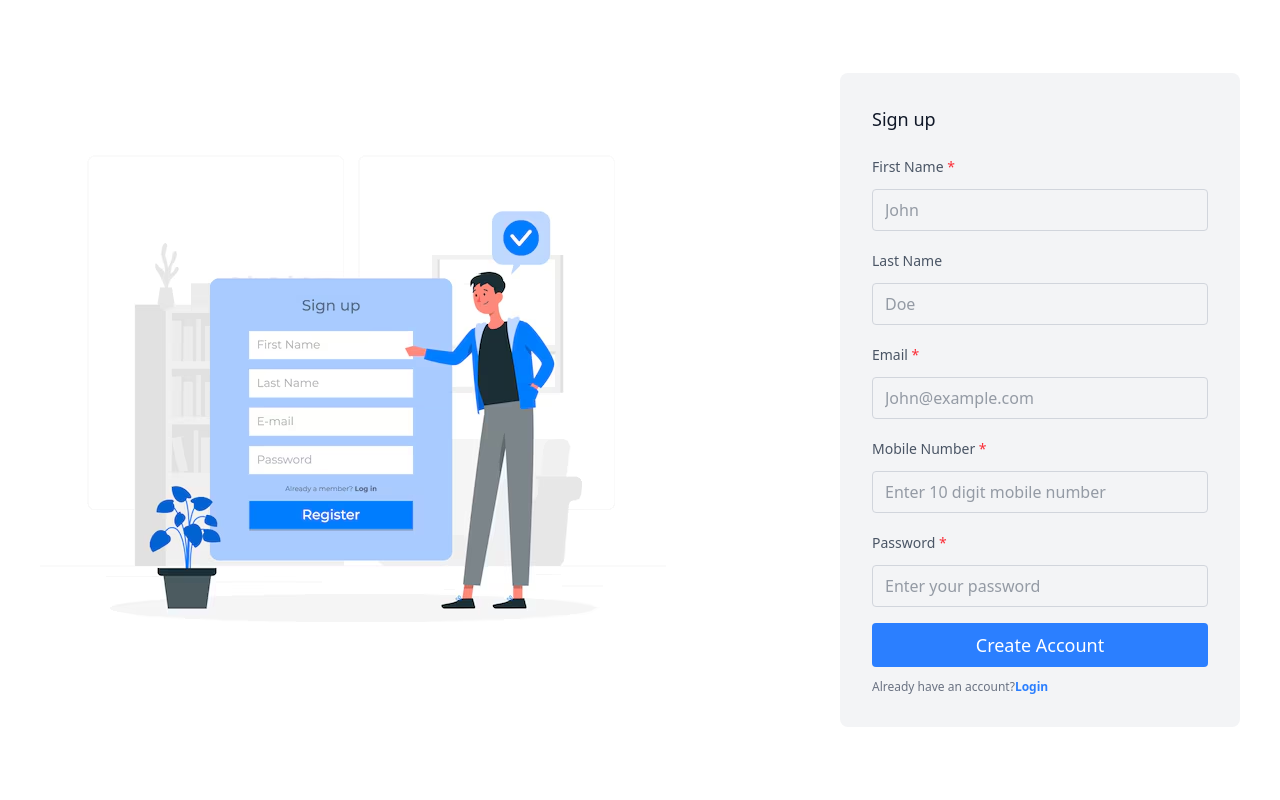
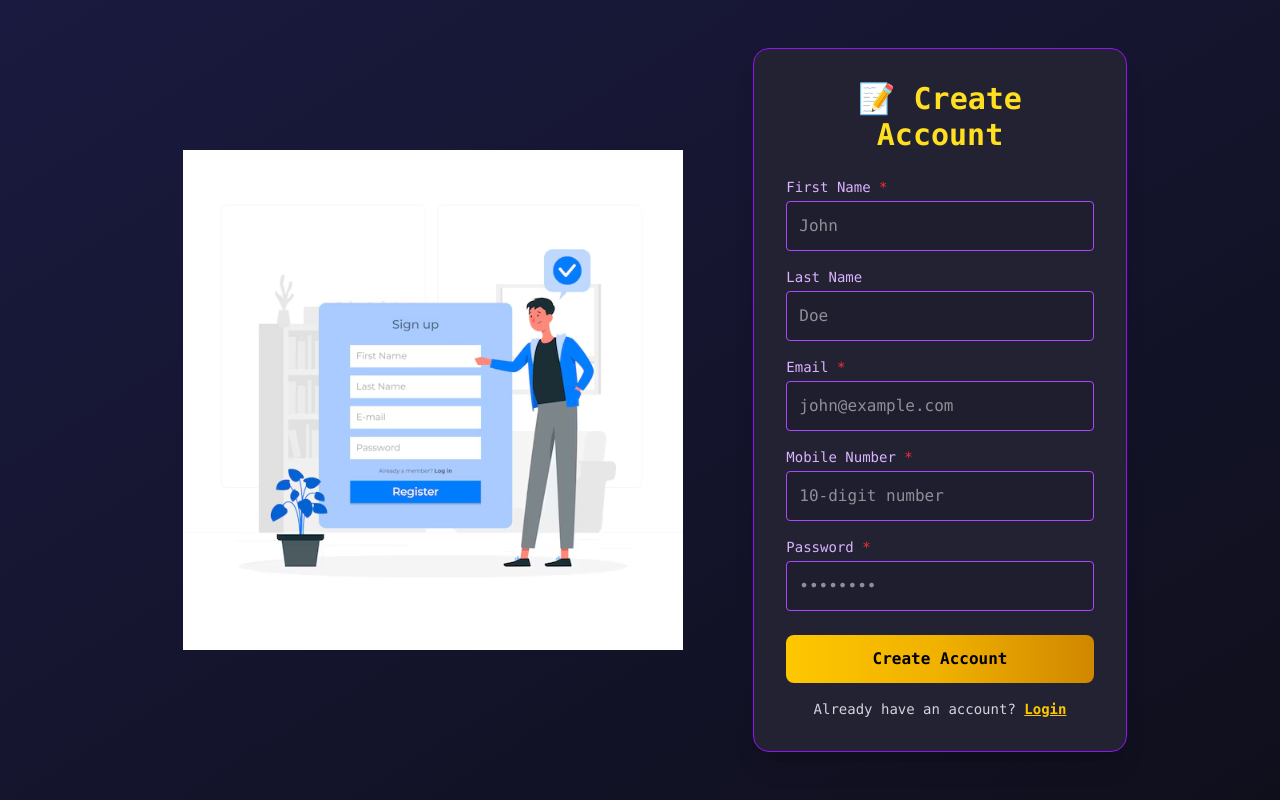
Before and after one commit to Saroj05Dev/UltaAuctionFrontend, a React (Vite) app: page /signup in a window 1280 px wide. Built offline with nearby package versions, Linux system fonts and the light colour scheme.

Commit message:
Changed them for login / signup page

```diff
--- a/src/pages/auth/LoginPresentation.jsx
+++ b/src/pages/auth/LoginPresentation.jsx
@@ -3,28 +3,31 @@ import { Link } from "react-router-dom";
 
 function LoginPresentation({ handleFormSubmit, handleUserInput }) {
   return (
-    <>
-      <section className="text-gray-600 body-font">
-        <div className="flex flex-wrap items-center h-screen px-10 py-6 mx-auto">
-          <div className="hidden p-0 lg:w-3/5 md:w-1/2 md:pr-16 lg:pr-0 md:block">
-            {/** svg here */}
+    <section className="min-h-screen bg-gradient-to-br from-[#1A1A40] to-[#0F0F1C] text-white font-mono">
+      <div className="flex flex-col md:flex-row items-center justify-center h-full max-w-6xl mx-auto px-4 py-12 gap-10">
+        {/* Illustration */}
+        <div className="hidden md:block md:w-1/2">
           <img
             src={SignInIllustration}
             alt="Sign In Illustration"
-              className="h-[500px]"
+            className="w-full max-h-[500px] object-contain animate-pulse"
           />
         </div>
 
-          <form className="flex flex-col w-full p-8 mt-10 bg-gray-100 rounded-lg lg:w-2/6 md:w-1/2 md:ml-auto md:mt-0">
-            <h2 className="mb-5 text-lg font-medium text-gray-900 title-font">
-              Sign in
+        {/* Login Form */}
+        <form
+          onSubmit={(e) => {
+            e.preventDefault();
+            handleFormSubmit(e);
+          }}
+          className="bg-[#222233] p-8 rounded-2xl shadow-lg w-full md:w-1/2 lg:w-1/3 border border-purple-600"
+        >
+          <h2 className="text-3xl font-bold text-center text-yellow-300 mb-6">
+            🎲 Sign In
           </h2>
 
-            <div className="relative mb-4">
-              <label
-                htmlFor="email"
-                className="text-sm leading-7 text-gray-600"
-              >
+          <div className="mb-4">
+            <label htmlFor="email" className="block text-sm mb-1 text-purple-300">
               Email <span className="text-red-500">*</span>
             </label>
             <input
@@ -33,16 +36,13 @@ function LoginPresentation({ handleFormSubmit, handleUserInput }) {
               name="email"
               onChange={handleUserInput}
               required
-                placeholder="John@example.com"
-                className="w-full px-3 py-1 mt-2 text-base leading-8 text-gray-700 transition-colors duration-200 ease-in-out border border-gray-300 rounded outline-noe focus:border-blue-500 focus:ring-2 focus:ring-blue-200"
+              placeholder="you@example.com"
+              className="w-full p-3 rounded-lg bg-[#1E1E2F] text-white border border-purple-500 focus:outline-none focus:ring-2 focus:ring-yellow-400"
             />
           </div>
 
-            <div className="relative mb-4">
-              <label
-                htmlFor="password"
-                className="text-sm leading-7 text-gray-600"
-              >
+          <div className="mb-6">
+            <label htmlFor="password" className="block text-sm mb-1 text-purple-300">
               Password <span className="text-red-500">*</span>
             </label>
             <input
@@ -51,29 +51,30 @@ function LoginPresentation({ handleFormSubmit, handleUserInput }) {
               name="password"
               onChange={handleUserInput}
               required
-                placeholder="Enter your password"
-                className="w-full px-3 py-1 mt-2 text-base leading-8 text-gray-700 transition-colors duration-200 ease-in-out border border-gray-300 rounded outline-noe focus:border-blue-500 focus:ring-2 focus:ring-blue-200"
+              placeholder="••••••••"
+              className="w-full p-3 rounded-lg bg-[#1E1E2F] text-white border border-purple-500 focus:outline-none focus:ring-2 focus:ring-yellow-400"
             />
           </div>
 
           <button
             type="submit"
-              onClick={handleFormSubmit}
-              className="w-full px-8 py-2 text-lg text-white bg-blue-500 border-0 rounded focus:outline-none hover:bg-blue-600"
+            className="w-full py-3 bg-gradient-to-r from-yellow-400 via-yellow-500 to-yellow-600 rounded-lg text-black font-bold hover:from-yellow-500 hover:to-yellow-700 transition"
           >
             Sign In
           </button>
 
-            <p className="mt-3 text-xs text-gray-500">
-              Donot have an account ?
-              <Link to="/signup" className="text-blue-500 font-semibold">
+          <p className="mt-4 text-sm text-center text-gray-300">
+            Don’t have an account?{" "}
+            <Link
+              to="/signup"
+              className="text-yellow-400 hover:text-yellow-500 font-semibold underline"
+            >
               Sign Up
             </Link>
           </p>
         </form>
       </div>
     </section>
-    </>
   );
 }
 
--- a/src/pages/auth/SignupPresentation.jsx
+++ b/src/pages/auth/SignupPresentation.jsx
@@ -3,24 +3,32 @@ import SignUpIllustration from "../../assets/signup.jpg";
 
 function SignupPresentation({ handleUserInput, handleFormSubmit }) {
   return (
-    <>
-      <section className="text-gray-600 body-font">
-        <div className="flex flex-wrap items-center h-screen px-10 py-6 mx-auto">
-          <div className="hidden pr-0 lg:w-3/5 md:w-1/2 md:pr-16 lg:pr-0 md:block">
-            {/** svg starts from here */}
-            <img src={SignUpIllustration} alt="Sign Up Illustration" />
+    <section className="min-h-screen bg-gradient-to-br from-[#1A1A40] to-[#0F0F1C] text-white font-mono">
+      <div className="flex flex-col md:flex-row items-center justify-center h-full max-w-6xl mx-auto px-4 py-12 gap-10">
+        {/* Left Illustration */}
+        <div className="hidden md:block md:w-1/2">
+          <img
+            src={SignUpIllustration}
+            alt="Sign Up Illustration"
+            className="w-full max-h-[500px] object-contain animate-fadeIn"
+          />
         </div>
 
-          <form className="flex flex-col w-full p-8 mt-10 bg-gray-100 rounded-lg lg:w-2/6 md:w-1/2 md:ml-auto md:mt-0">
-            <h2 className="mb-5 text-lg font-medium text-gray-900 title-font">
-              Sign up
+        {/* Signup Form */}
+        <form
+          onSubmit={(e) => {
+            e.preventDefault();
+            handleFormSubmit(e);
+          }}
+          className="bg-[#222233] p-8 rounded-2xl shadow-xl w-full md:w-1/2 lg:w-1/3 border border-purple-600"
+        >
+          <h2 className="text-3xl font-bold text-center text-yellow-300 mb-6">
+            📝 Create Account
           </h2>
 
-            <div className="relative mb-4">
-              <label
-                htmlFor="firstName"
-                className="text-sm leading-7 text-gray-600"
-              >
+          {/* First Name */}
+          <div className="mb-4">
+            <label htmlFor="firstName" className="block text-sm mb-1 text-purple-300">
               First Name <span className="text-red-500">*</span>
             </label>
             <input
@@ -28,36 +36,32 @@ function SignupPresentation({ handleUserInput, handleFormSubmit }) {
               id="firstName"
               name="firstName"
               required
-                onChange={handleUserInput}
               minLength={3}
               placeholder="John"
-                className="w-full px-3 py-1 mt-2 text-base leading-8 text-gray-700 transition-colors duration-200 ease-in-out border border-gray-300 rounded outline-noe focus:border-blue-500 focus:ring-2 focus:ring-blue-200"
+              onChange={handleUserInput}
+              className="w-full p-3 bg-[#1E1E2F] text-white border border-purple-500 rounded focus:outline-none focus:ring-2 focus:ring-yellow-400"
             />
           </div>
 
-            <div className="relative mb-4">
-              <label
-                htmlFor="lastName"
-                className="text-sm leading-7 text-gray-600"
-              >
+          {/* Last Name */}
+          <div className="mb-4">
+            <label htmlFor="lastName" className="block text-sm mb-1 text-purple-300">
               Last Name
             </label>
             <input
               type="text"
               id="lastName"
               name="lastName"
-                onChange={handleUserInput}
               minLength={3}
               placeholder="Doe"
-                className="w-full px-3 py-1 mt-2 text-base leading-8 text-gray-700 transition-colors duration-200 ease-in-out border border-gray-300 rounded outline-noe focus:border-blue-500 focus:ring-2 focus:ring-blue-200"
+              onChange={handleUserInput}
+              className="w-full p-3 bg-[#1E1E2F] text-white border border-purple-500 rounded focus:outline-none focus:ring-2 focus:ring-yellow-400"
             />
           </div>
 
-            <div className="relative mb-4">
-              <label
-                htmlFor="email"
-                className="text-sm leading-7 text-gray-600"
-              >
+          {/* Email */}
+          <div className="mb-4">
+            <label htmlFor="email" className="block text-sm mb-1 text-purple-300">
               Email <span className="text-red-500">*</span>
             </label>
             <input
@@ -65,17 +69,15 @@ function SignupPresentation({ handleUserInput, handleFormSubmit }) {
               id="email"
               name="email"
               required
+              placeholder="john@example.com"
               onChange={handleUserInput}
-                placeholder="John@example.com"
-                className="w-full px-3 py-1 mt-2 text-base leading-8 text-gray-700 transition-colors duration-200 ease-in-out border border-gray-300 rounded outline-noe focus:border-blue-500 focus:ring-2 focus:ring-blue-200"
+              className="w-full p-3 bg-[#1E1E2F] text-white border border-purple-500 rounded focus:outline-none focus:ring-2 focus:ring-yellow-400"
             />
           </div>
 
-            <div className="relative mb-4">
-              <label
-                htmlFor="mobileNumber"
-                className="text-sm leading-7 text-gray-600"
-              >
+          {/* Mobile Number */}
+          <div className="mb-4">
+            <label htmlFor="mobileNumber" className="block text-sm mb-1 text-purple-300">
               Mobile Number <span className="text-red-500">*</span>
             </label>
             <input
@@ -83,18 +85,16 @@ function SignupPresentation({ handleUserInput, handleFormSubmit }) {
               id="mobileNumber"
               name="mobileNumber"
               required
+              maxLength={12}
+              placeholder="10-digit number"
               onChange={handleUserInput}
-                maxLength={12}
-                placeholder="Enter 10 digit mobile number"
-                className="w-full px-3 py-1 mt-2 text-base leading-8 text-gray-700 transition-colors duration-200 ease-in-out border border-gray-300 rounded outline-noe focus:border-blue-500 focus:ring-2 focus:ring-blue-200"
+              className="w-full p-3 bg-[#1E1E2F] text-white border border-purple-500 rounded focus:outline-none focus:ring-2 focus:ring-yellow-400"
             />
           </div>
 
-            <div className="relative mb-4">
-              <label
-                htmlFor="password"
-                className="text-sm leading-7 text-gray-600"
-              >
+          {/* Password */}
+          <div className="mb-6">
+            <label htmlFor="password" className="block text-sm mb-1 text-purple-300">
               Password <span className="text-red-500">*</span>
             </label>
             <input
@@ -102,30 +102,33 @@ function SignupPresentation({ handleUserInput, handleFormSubmit }) {
               id="password"
               name="password"
               required
+              placeholder="••••••••"
               onChange={handleUserInput}
-                placeholder="Enter your password"
-                className="w-full px-3 py-1 mt-2 text-base leading-8 text-gray-700 transition-colors duration-200 ease-in-out border border-gray-300 rounded outline-noe focus:border-blue-500 focus:ring-2 focus:ring-blue-200"
+              className="w-full p-3 bg-[#1E1E2F] text-white border border-purple-500 rounded focus:outline-none focus:ring-2 focus:ring-yellow-400"
             />
           </div>
 
+          {/* Submit Button */}
           <button
-              onClick={handleFormSubmit}
-              // type='submit'
-              className="w-full px-8 py-2 text-lg text-white bg-blue-500 border-0 rounded focus:outline-none hover:bg-blue-600 cursor-pointer"
+            type="submit"
+            className="w-full py-3 bg-gradient-to-r from-yellow-400 via-yellow-500 to-yellow-600 rounded-lg text-black font-bold hover:from-yellow-500 hover:to-yellow-700 transition"
           >
             Create Account
           </button>
 
-            <p className="mt-3 text-xs text-gray-500">
-              Already have an account?
-              <Link to="/login" className="text-blue-500 font-semibold">
+          {/* Redirect to Login */}
+          <p className="mt-4 text-sm text-center text-gray-300">
+            Already have an account?{" "}
+            <Link
+              to="/login"
+              className="text-yellow-400 hover:text-yellow-500 font-semibold underline"
+            >
               Login
             </Link>
           </p>
         </form>
       </div>
     </section>
-    </>
   );
 }
 
```
Lines whose indentation alone changed are shown as unchanged.
